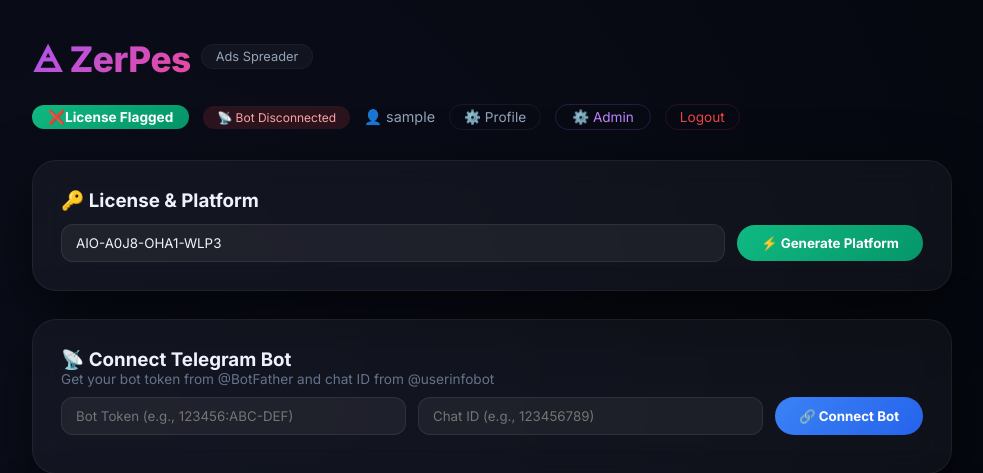
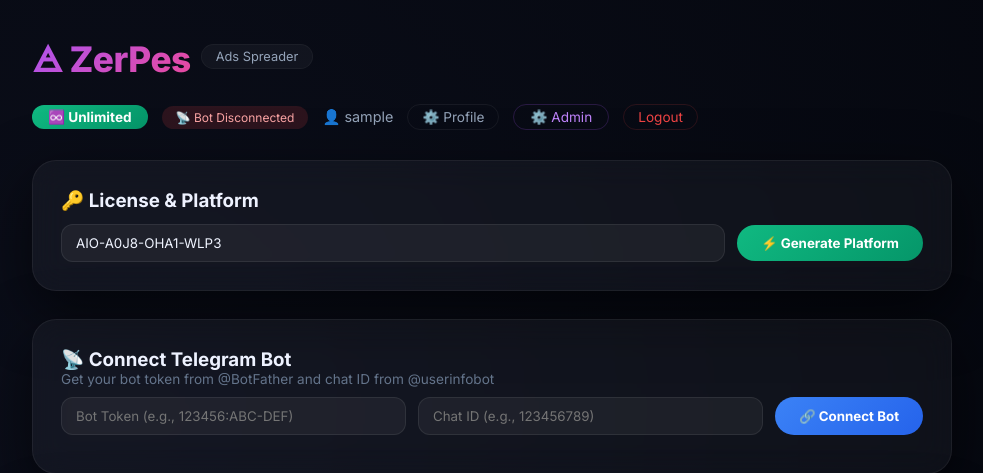
Before and after one commit to Rydah300/Occfxrmm, a PHP site: page / in a window 1280 px wide. Shown: the top 473 px of the page, without its empty margins (148-1131 px from the left). Run offline with PHP 8.4, Linux system fonts and the light colour scheme; the visitor is signed in with stand-in values (Sample User, id 1); data that the repository does not hold is empty.

Commit message:
Change license flag to unlimited badge

```diff
--- a/index.php
+++ b/index.php
@@ -261,7 +261,7 @@ $user = $stmt->fetch();
                 <span class="header-tag">Ads Spreader</span>
             </div>
             <div class="header-right">
-                <span class="credit-badge">❌License Flagged</span>
+                <span class="credit-badge">♾️ Unlimited</span>
                 <span class="telegram-status <?= ($user['telegram_connected'] ?? 0) ? 'connected' : 'disconnected' ?>">
                     <?= ($user['telegram_connected'] ?? 0) ? '📡 Bot Connected' : '📡 Bot Disconnected' ?>
                 </span>
```
